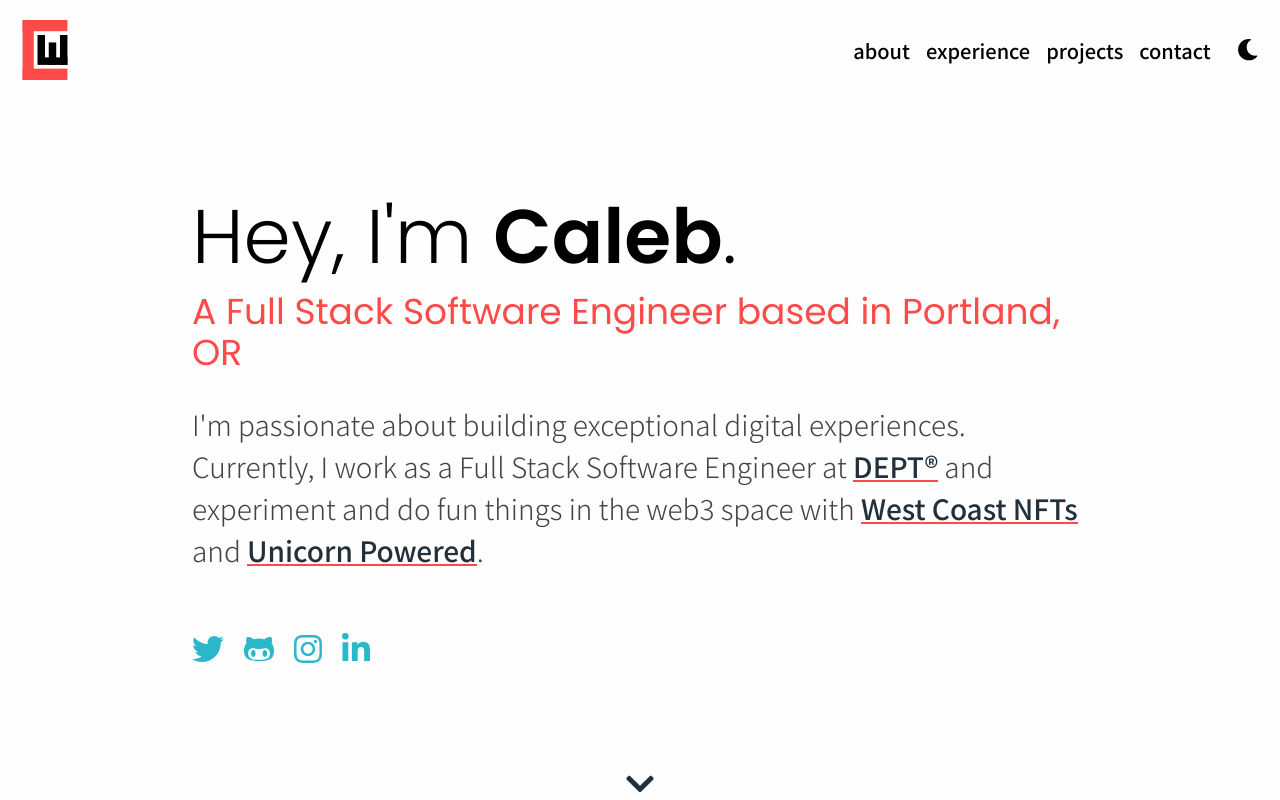
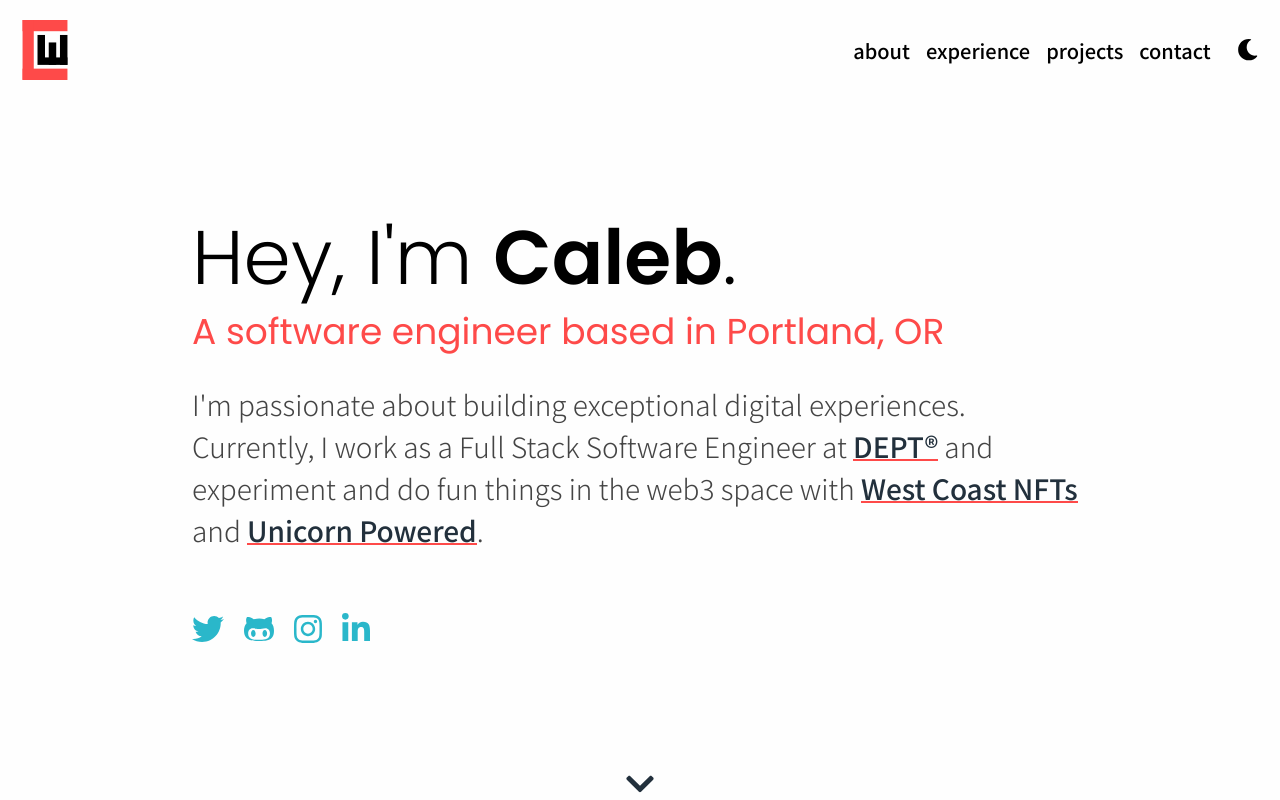
Before and after one commit to calebpdx/calebwhite-com-v2, a Next.js app: page / in a window 1280 px wide. Shown: the top 800 px of the page. Built offline with nearby package versions, Linux system fonts and the light colour scheme; no server answers.

Commit message:
updated some text

```diff
--- a/components/intro.jsx
+++ b/components/intro.jsx
@@ -73,7 +73,7 @@ const Hero = () => {
 			<SiteTitle>
 				Hey, I&apos;m <strong>Caleb</strong>.
 			</SiteTitle>
-			<h2>A Full Stack Software Engineer based in Portland, OR</h2>
+			<h2>A software engineer based in Portland, OR</h2>
 			<Para>
 				I&apos;m passionate about building exceptional digital
 				experiences. Currently, I work as a Full Stack Software Engineer at {' '}
```
